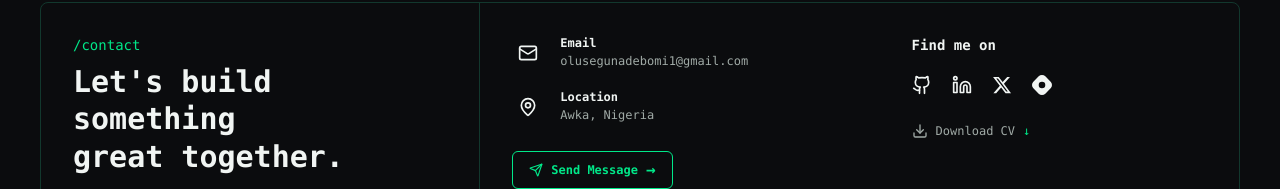
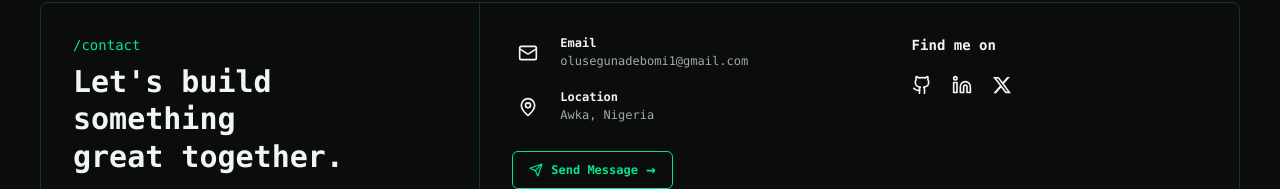
Before and after one commit to adebomiolusegun/My-portfolio, a Next.js app: page / in a window 1280 px wide. Shown: the part 3570-3759 px from the top of the page. Built offline with nearby package versions, Linux system fonts and the light colour scheme.

Commit message:
updated socials (#19)
Co-authored-by: adebomiolusegun <adebomiolusegun1@gmail.com>

```diff
--- a/app/components/Contact/page.tsx
+++ b/app/components/Contact/page.tsx
@@ -209,7 +209,7 @@
 
                 {/* Send Message */}
                 <a
-                  href="mailto:adebomiolusegun@gmail.com"
+                  href="mailto:olusegunadebomi1.com"
                   className="
                     mt-2
                     inline-flex
@@ -268,7 +268,7 @@
 
                 {/* LinkedIn */}
                 <a
-                  href="#"
+                  href="https://www.linkedin.com/in/olusegun-adebomi-7aabb3224/"
                   target="_blank"
                   rel="noopener noreferrer"
                   aria-label="LinkedIn"
@@ -285,7 +285,7 @@
 
                 {/* X */}
                 <a
-                  href="#"
+                  href="https://x.com/Oluwa_legacy"
                   target="_blank"
                   rel="noopener noreferrer"
                   aria-label="X"
@@ -301,7 +301,7 @@
                 </a>
 
                 {/* Hashnode */}
-                <a
+                {/* <a
                   href="#"
                   target="_blank"
                   rel="noopener noreferrer"
@@ -315,11 +315,11 @@
                   "
                 >
                   <SiHashnode className="size-5" />
-                </a>
+                </a> */}
               </div>
 
               {/* CV */}
-              <a
+              {/* <a
                 href="/cv.pdf"
                 download
                 className="
@@ -339,7 +339,7 @@
                 <span>Download CV</span>
 
                 <span className="text-primary">↓</span>
-              </a>
+              </a> */}
             </div>
           </div>
         </div>
```
